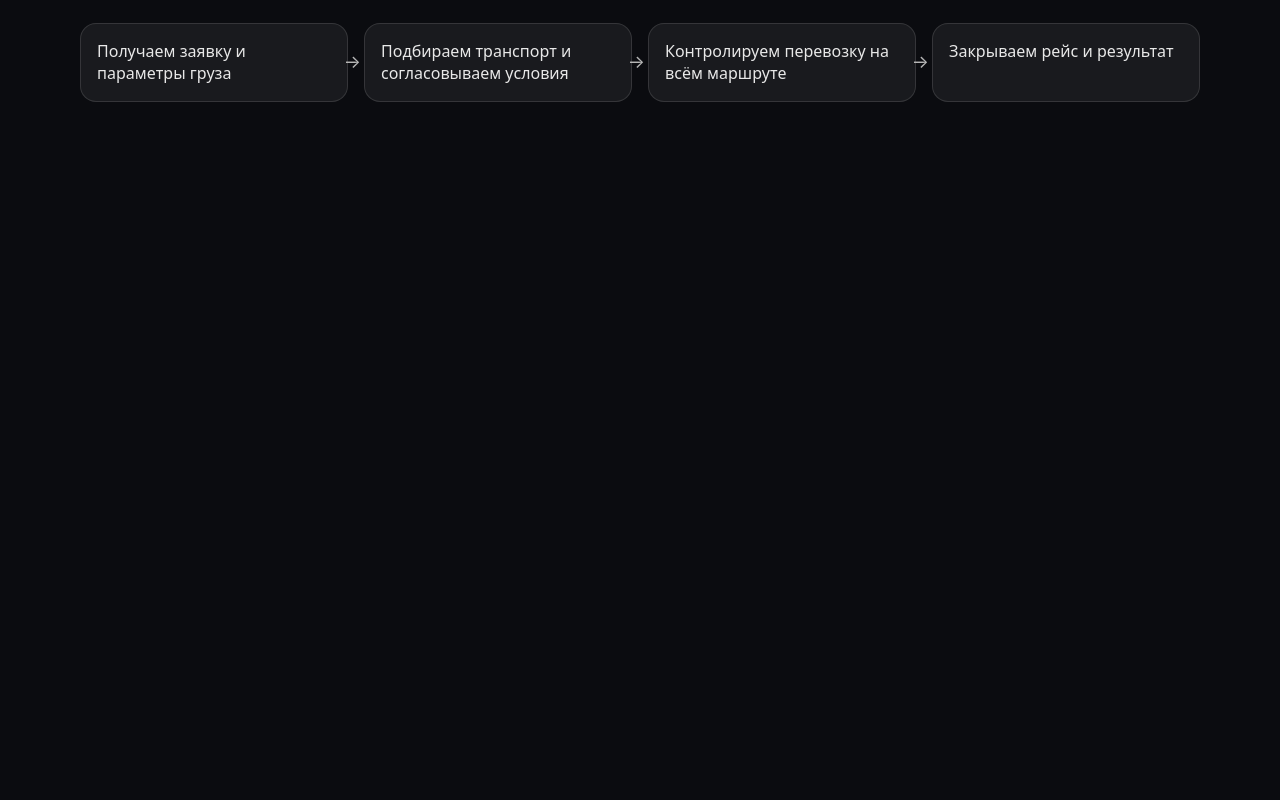
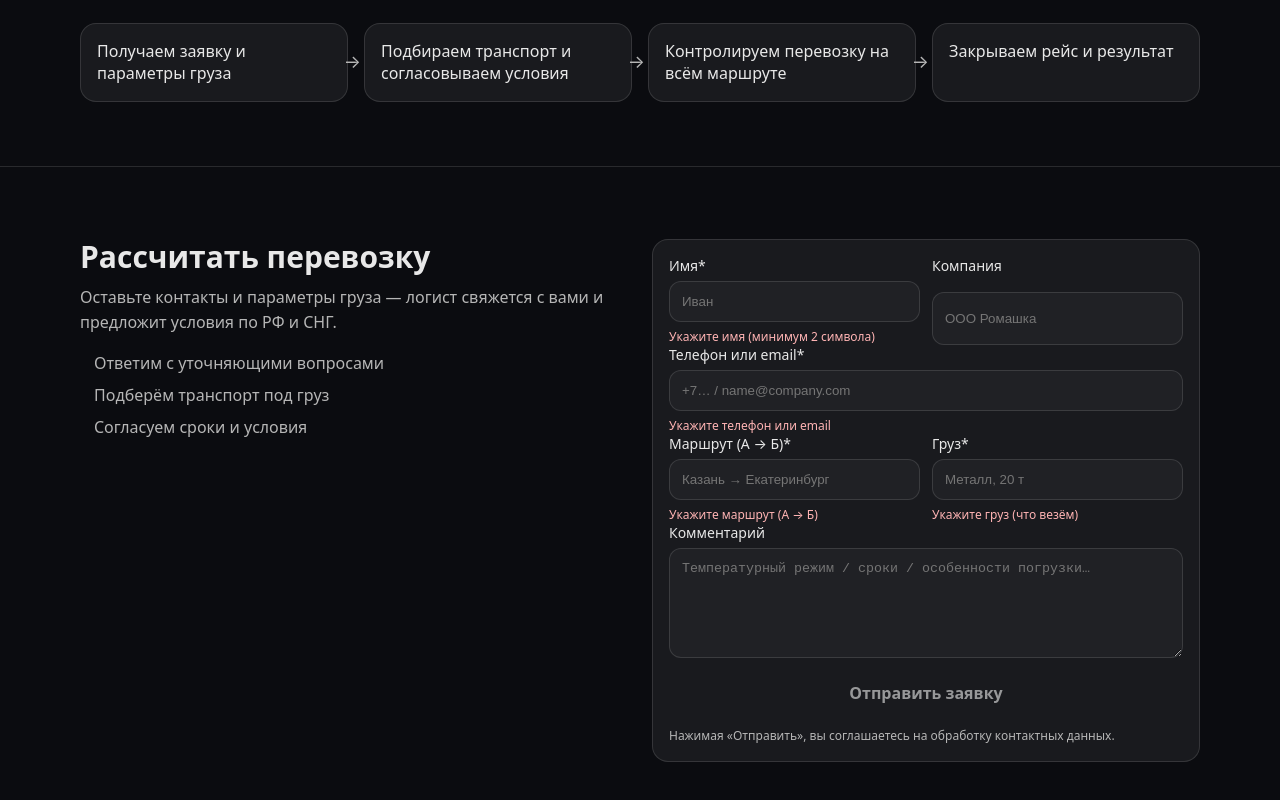
Before and after one commit to zstew999-oss/logistics-landing, a React (Vite) app: page / in a window 1280 px wide. Shown: the part 1632-2432 px from the top of the page. Before the commit the page ends 1798 px from the top, so only its background shows below. Built offline with nearby package versions, Linux system fonts and the light colour scheme.

Commit message:
add lead form with validation and states

```diff
--- a/src/components/Hero/Hero.tsx
+++ b/src/components/Hero/Hero.tsx
@@ -18,7 +18,12 @@ export function Hero() {
             </p>
 
             <div className={styles.actions}>
-              <button className={styles.primary}>Рассчитать перевозку</button>
+              <button
+                className={styles.primary}
+                onClick={() => document.getElementById("lead")?.scrollIntoView({ behavior: "smooth" })}
+              >
+                Рассчитать перевозку
+              </button>
               <button className={styles.secondary}>Получить консультацию</button>
             </div>
 
--- /dev/null
+++ b/src/components/LeadForm/LeadForm.module.css
@@ -0,0 +1,142 @@
+.section {
+  padding: 72px 0;
+  border-top: 1px solid var(--border);
+}
+
+.grid {
+  display: grid;
+  grid-template-columns: 1fr 1fr;
+  gap: 24px;
+  align-items: start;
+}
+
+.title {
+  margin: 0 0 10px;
+  font-size: 30px;
+  line-height: 1.2;
+}
+
+.lead {
+  margin: 0 0 16px;
+  color: var(--muted);
+  line-height: 1.6;
+  max-width: 72ch;
+}
+
+.points {
+  list-style: none;
+  padding: 0;
+  margin: 0;
+  display: grid;
+  gap: 10px;
+}
+
+.points li {
+  padding-left: 14px;
+  position: relative;
+  color: var(--muted);
+}
+
+.points li::before {
+  content: "";
+  position: absolute;
+  left: 0;
+  top: 0.65em;
+  width: 6px;
+  height: 6px;
+  border-radius: 50%;
+  background: var(--accent);
+}
+
+.form {
+  border-radius: var(--radius);
+  background: var(--card);
+  border: 1px solid var(--border);
+  padding: 16px;
+}
+
+.row {
+  display: grid;
+  grid-template-columns: 1fr 1fr;
+  gap: 12px;
+}
+
+.label {
+  display: grid;
+  gap: 6px;
+  font-size: 14px;
+}
+
+.input, .textarea {
+  width: 100%;
+  border-radius: 12px;
+  border: 1px solid var(--border);
+  background: rgba(255, 255, 255, 0.03);
+  color: var(--text);
+  padding: 12px;
+  outline: none;
+}
+
+.textarea {
+  resize: vertical;
+  min-height: 110px;
+}
+
+.input:focus, .textarea:focus {
+  border-color: rgba(47, 111, 237, 0.6);
+  box-shadow: 0 0 0 3px rgba(47, 111, 237, 0.15);
+}
+
+.submit {
+  margin-top: 12px;
+  width: 100%;
+  padding: 12px 14px;
+  border: 0;
+  border-radius: 999px;
+  background: var(--accent);
+  color: #fff;
+  cursor: pointer;
+  font-weight: 600;
+}
+
+.submit:disabled {
+  opacity: 0.55;
+  cursor: not-allowed;
+}
+
+.error {
+  color: #ffb4b4;
+  font-size: 12px;
+}
+
+.success {
+  margin-top: 12px;
+  padding: 12px;
+  border-radius: 12px;
+  border: 1px solid rgba(0, 255, 0, 0.25);
+  background: rgba(0, 255, 0, 0.08);
+}
+
+.fail {
+  margin-top: 12px;
+  padding: 12px;
+  border-radius: 12px;
+  border: 1px solid rgba(255, 80, 80, 0.3);
+  background: rgba(255, 80, 80, 0.08);
+}
+
+.note {
+  margin: 12px 0 0;
+  color: var(--muted);
+  font-size: 12px;
+  line-height: 1.4;
+}
+
+@media (max-width: 900px) {
+  .grid {
+    grid-template-columns: 1fr;
+  }
+  .row {
+    grid-template-columns: 1fr;
+  }
+}
--- /dev/null
+++ b/src/components/LeadForm/LeadForm.tsx
@@ -0,0 +1,190 @@
+import { useMemo, useState } from "react";
+import styles from "./LeadForm.module.css";
+
+type FormState = "idle" | "loading" | "success" | "error";
+
+type FormValues = {
+  name: string;
+  company: string;
+  phoneOrEmail: string;
+  route: string;
+  cargo: string;
+  comment: string;
+};
+
+const initial: FormValues = {
+  name: "",
+  company: "",
+  phoneOrEmail: "",
+  route: "",
+  cargo: "",
+  comment: "",
+};
+
+function isEmail(v: string) {
+  return /^[^\s@]+@[^\s@]+\.[^\s@]+$/.test(v.trim());
+}
+
+function isPhone(v: string) {
+  // very loose phone check: digits + optional +, spaces, dashes
+  const s = v.trim();
+  return /^[+]?[\d\s()-]{8,}$/.test(s) && (s.match(/\d/g)?.length ?? 0) >= 8;
+}
+
+export function LeadForm() {
+  const [values, setValues] = useState<FormValues>(initial);
+  const [state, setState] = useState<FormState>("idle");
+
+  const errors = useMemo(() => {
+    const e: Partial<Record<keyof FormValues, string>> = {};
+
+    if (values.name.trim().length < 2) e.name = "Укажите имя (минимум 2 символа)";
+    if (values.phoneOrEmail.trim().length < 5)
+      e.phoneOrEmail = "Укажите телефон или email";
+    else if (!isEmail(values.phoneOrEmail) && !isPhone(values.phoneOrEmail))
+      e.phoneOrEmail = "Введите корректный телефон или email";
+
+    if (values.route.trim().length < 3) e.route = "Укажите маршрут (А → Б)";
+    if (values.cargo.trim().length < 2) e.cargo = "Укажите груз (что везём)";
+
+    return e;
+  }, [values]);
+
+  const canSubmit = state !== "loading" && Object.keys(errors).length === 0;
+
+  function onChange<K extends keyof FormValues>(key: K, v: string) {
+    setValues((prev) => ({ ...prev, [key]: v }));
+  }
+
+  async function onSubmit(e: React.FormEvent) {
+    e.preventDefault();
+    if (!canSubmit) return;
+
+    setState("loading");
+
+    try {
+      // имитация отправки (позже подключим реальный endpoint)
+      await new Promise((r) => setTimeout(r, 900));
+
+      setState("success");
+      setValues(initial);
+
+      // возвращаем форму в idle через время, чтобы можно было отправить ещё раз
+      setTimeout(() => setState("idle"), 2500);
+    } catch {
+      setState("error");
+    }
+  }
+
+  return (
+    <section className={styles.section} id="lead">
+      <div className="container">
+        <div className={styles.grid}>
+          <div className={styles.copy}>
+            <h2 className={styles.title}>Рассчитать перевозку</h2>
+            <p className={styles.lead}>
+              Оставьте контакты и параметры груза — логист свяжется с вами и предложит
+              условия по РФ и СНГ.
+            </p>
+
+            <ul className={styles.points}>
+              <li>Ответим с уточняющими вопросами</li>
+              <li>Подберём транспорт под груз</li>
+              <li>Согласуем сроки и условия</li>
+            </ul>
+          </div>
+
+          <form className={styles.form} onSubmit={onSubmit} aria-busy={state === "loading"}>
+            <div className={styles.row}>
+              <label className={styles.label}>
+                Имя*
+                <input
+                  className={styles.input}
+                  value={values.name}
+                  onChange={(e) => onChange("name", e.target.value)}
+                  placeholder="Иван"
+                  autoComplete="name"
+                />
+                {errors.name && <span className={styles.error}>{errors.name}</span>}
+              </label>
+
+              <label className={styles.label}>
+                Компания
+                <input
+                  className={styles.input}
+                  value={values.company}
+                  onChange={(e) => onChange("company", e.target.value)}
+                  placeholder="ООО Ромашка"
+                />
+              </label>
+            </div>
+
+            <label className={styles.label}>
+              Телефон или email*
+              <input
+                className={styles.input}
+                value={values.phoneOrEmail}
+                onChange={(e) => onChange("phoneOrEmail", e.target.value)}
+                placeholder="+7… / name@company.com"
+                autoComplete="email"
+              />
+              {errors.phoneOrEmail && (
+                <span className={styles.error}>{errors.phoneOrEmail}</span>
+              )}
+            </label>
+
+            <div className={styles.row}>
+              <label className={styles.label}>
+                Маршрут (А → Б)*
+                <input
+                  className={styles.input}
+                  value={values.route}
+                  onChange={(e) => onChange("route", e.target.value)}
+                  placeholder="Казань → Екатеринбург"
+                />
+                {errors.route && <span className={styles.error}>{errors.route}</span>}
+              </label>
+
+              <label className={styles.label}>
+                Груз*
+                <input
+                  className={styles.input}
+                  value={values.cargo}
+                  onChange={(e) => onChange("cargo", e.target.value)}
+                  placeholder="Металл, 20 т"
+                />
+                {errors.cargo && <span className={styles.error}>{errors.cargo}</span>}
+              </label>
+            </div>
+
+            <label className={styles.label}>
+              Комментарий
+              <textarea
+                className={styles.textarea}
+                value={values.comment}
+                onChange={(e) => onChange("comment", e.target.value)}
+                placeholder="Температурный режим / сроки / особенности погрузки…"
+                rows={4}
+              />
+            </label>
+
+            <button className={styles.submit} disabled={!canSubmit}>
+              {state === "loading" ? "Отправляем…" : "Отправить заявку"}
+            </button>
+
+            {state === "success" && (
+              <div className={styles.success}>Заявка отправлена. Скоро свяжемся с вами.</div>
+            )}
+            {state === "error" && (
+              <div className={styles.fail}>Не удалось отправить. Попробуйте ещё раз.</div>
+            )}
+
+            <p className={styles.note}>
+              Нажимая «Отправить», вы соглашаетесь на обработку контактных данных.
+            </p>
+          </form>
+        </div>
+      </div>
+    </section>
+  );
+}
--- a/src/components/Problems/Problems.tsx
+++ b/src/components/Problems/Problems.tsx
@@ -34,7 +34,7 @@ export function Problems() {
         </div>
 
         <p className={styles.note}>
-          Дополнительно снимаем рутину: поиск перевозчиков, согласования, контроль исполнения.
+          Мы отвечаем за выполнение рейса, а не за отдельные этапы процесса.
         </p>
       </div>
     </section>
--- a/src/pages/Home.tsx
+++ b/src/pages/Home.tsx
@@ -3,6 +3,7 @@ import { Problems } from "../components/Problems/Problems";
 import { Solution } from "../components/Solution/Solution";
 import {Trust} from "../components/Trust/Trust.tsx";
 import {HowItWorks} from "../components/HowItWorks/HowItWorks.tsx";
+import {LeadForm} from "../components/LeadForm/LeadForm.tsx";
 
 export function Home() {
   return (
@@ -12,6 +13,7 @@ export function Home() {
       <Solution />
       <Trust />
       <HowItWorks />
+      <LeadForm />
     </>
   );
 }
```
